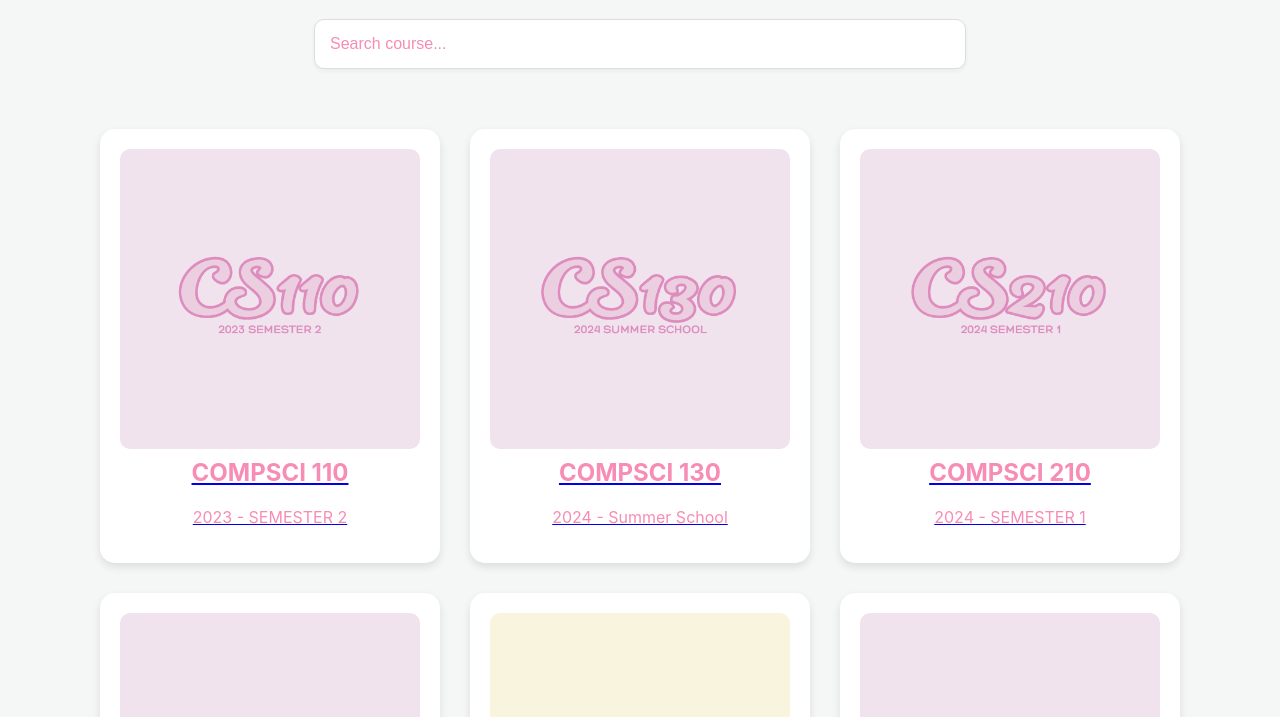
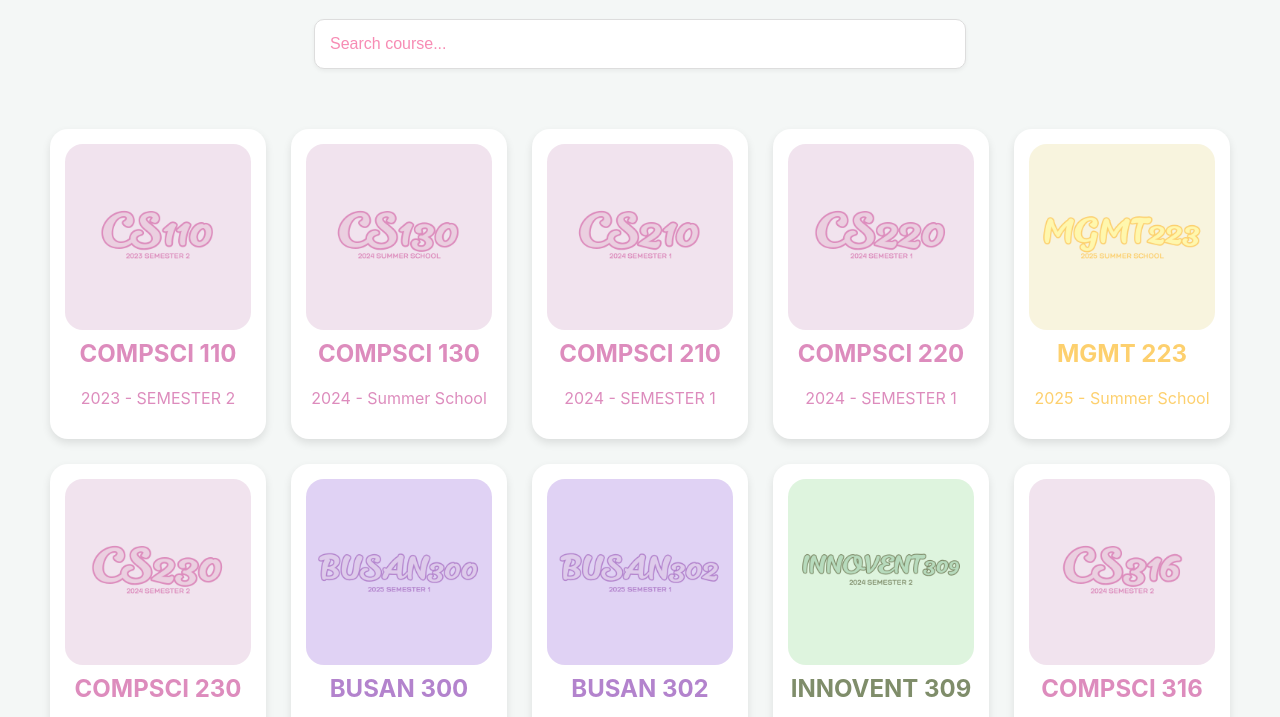
Before and after one commit to yeungbriannaj/bris-university-notes, a plain HTML site: page index.html in a window 1280 px wide. Shown: the part 83-800 px from the top of the page. Drawn offline with Linux system fonts and the light colour scheme.

Commit message:
Modifying styling for TITLE and SEMESTER Colors

```diff
--- a/style.css
+++ b/style.css
@@ -15,21 +15,44 @@ main {
     display: flex;
     flex-wrap: wrap;
     justify-content: center;
-    gap: 30px;
+    gap: 25px;
 }
 
 /* Main styling for each course box */
 .course-card {
     text-decoration: none;
-    color: inherit;
     background-color: white;
-    width: 300px;
-    border-radius: 15px;
+    width: 186px;
+    border-radius: 18px;
     box-shadow: 0 4px 8px rgba(0,0,0,0.1);
-    padding: 20px;
+    padding: 15px;
     text-align: center;
-    transition: transform 0.2s; /* Small animation for the hover effect */
+    transition: transform 0.2s;
     transition: opacity 0.3s ease, transform 0.3s ease;
+}
+
+.course-card a{
+    text-decoration: none;
+}
+.course-card[data-category="compsci"] h2,
+.course-card[data-category="compsci"] p {
+    color: #dd8cbd;
+}
+.course-card[data-category="stats"] h2,
+.course-card[data-category="stats"] p {
+    color: #7089bf;
+}
+.course-card[data-category="busan"] h2,
+.course-card[data-category="busan"] p {
+    color: #b383cd;
+}
+.course-card[data-category="mgmt"] h2,
+.course-card[data-category="mgmt"] p {
+    color: #fdd06e;
+}
+.course-card[data-category="innovent"] h2,
+.course-card[data-category="innovent"] p {
+    color: #7f8d6a;
 }
 
 .course-card:hover {
@@ -39,7 +62,7 @@ main {
 .course-card img {
     max-width: 100%;
     height: auto;
-    border-radius: 10px;
+    border-radius: 18px;
 }
 
 .course-card h2, p {
```
Also changed, not shown: index.html (+0 -5 lines).
